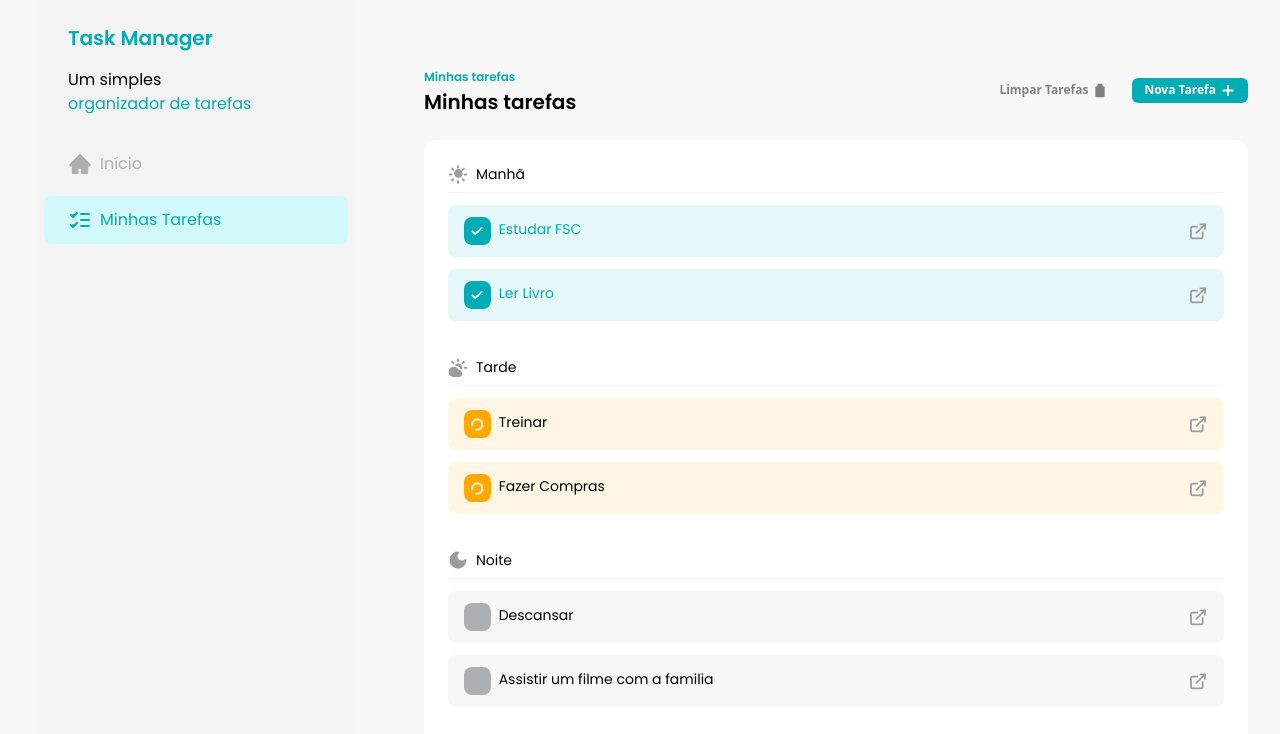
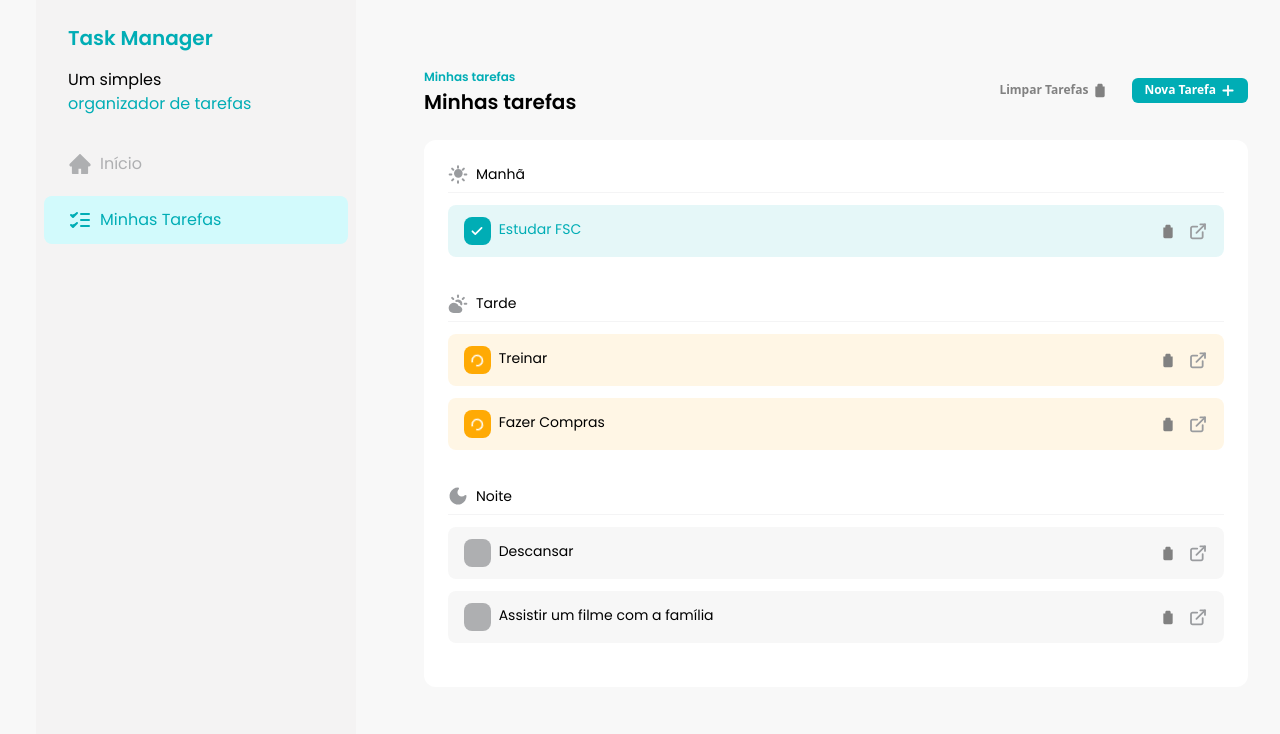
Before and after one commit to davisnz1/Task-Manager, a React (Vite) app: page / in a window 1280 px wide. Shown: the top 734 px of the page. Built offline with nearby package versions, Linux system fonts and the light colour scheme; data requests are answered from the project's data file; the HTML template or start-up script is replaced by a standard one.

Commit message:
Adicionei a funcionalidade de salvar as tasks direto no banco de dados, fazendo a permanencia delas prevalecer

```diff
--- /dev/null
+++ b/db.json
@@ -0,0 +1,39 @@
+{
+  "tasks": [
+    {
+      "id": "1",
+      "title": "Estudar FSC",
+      "description": "Estudar Para a Prova do FSC",
+      "time": "morning",
+      "status": "done"
+    },
+    {
+      "id": "3",
+      "title": "Treinar",
+      "description": "Treinar para natação",
+      "time": "afternoon",
+      "status": "in_progress"
+    },
+    {
+      "id": "4",
+      "title": "Fazer Compras",
+      "description": "Comprar os ingredientes para o jantar",
+      "time": "afternoon",
+      "status": "in_progress"
+    },
+    {
+      "id": "5",
+      "title": "Descansar",
+      "description": "Descansar",
+      "time": "evening",
+      "status": "not_started"
+    },
+    {
+      "id": "6",
+      "title": "Assistir um filme com a família",
+      "description": "Assistir filme à noite",
+      "time": "evening",
+      "status": "not_started"
+    }
+  ]
+}
--- a/src/components/TaskItem.jsx
+++ b/src/components/TaskItem.jsx
@@ -38,7 +38,7 @@ const TaskItem = ({ task, handleCheckboxClick, handleDeleteClick }) => {
         {task.title}
         <a href="#" className="flex items-center">
           <Button color="ghost" onClick={() => handleDeleteClick(task.id)}>
-            <TrashIcon className="text-transparent" />
+            <TrashIcon className="bg-transparent" />
           </Button>
           <AboutButton />
         </a>
@@ -49,7 +49,7 @@ const TaskItem = ({ task, handleCheckboxClick, handleDeleteClick }) => {
 
 TaskItem.propTypes = {
   task: PropTypes.shape({
-    id: PropTypes.number.isRequired,
+    id: PropTypes.string.isRequired,
     title: PropTypes.string.isRequired,
     description: PropTypes.string,
     time: PropTypes.oneOf(["morning", "afternoon", "evening"]).isRequired,
--- a/src/components/Tasks.jsx
+++ b/src/components/Tasks.jsx
@@ -1,23 +1,29 @@
 import PropTypes from "prop-types";
-import { useState } from "react";
+import { useEffect, useState } from "react";
 import { toast } from "sonner";
 
 import { AddIcon, Afternoon, Moon, Sun, TrashIcon } from "../assets/icons";
-import TasksConst from "../constants/tasks";
 import AddTaskDialog from "./AddTaskDialog";
 import Button from "./Button";
 import TaskItem from "./TaskItem";
 import TasksSeparator from "./TasksSeparator";
 
 const Tasks = () => {
-  const [tasks, setTasks] = useState(TasksConst);
+  const [tasks, setTasks] = useState([]);
   const [addTasksDialogIsOpen, setAddTasksDialogIsOpen] = useState(false);
 
-  const handleTaskDeleteClick = (taskId) => {
-    const newTasks = tasks.filter((task) => task.id != taskId);
-    setTasks(newTasks);
-    toast.success("Tarefa deletada com sucesso!");
-  };
+  useEffect(() => {
+    const fetchTasks = async () => {
+      const response = await fetch("http://localhost:3000/tasks", {
+        method: "GET",
+      });
+
+      const tasks = await response.json();
+      setTasks(tasks);
+    };
+
+    fetchTasks();
+  });
 
   const handleTaskCheckboxClick = (taskId) => {
     const newTask = tasks.map((task) => {
@@ -40,7 +46,29 @@ const Tasks = () => {
     setTasks(newTask);
   };
 
-  const handleAddTaskSubmit = (task) => {
+  const handleTaskDeleteClick = async (taskId) => {
+    const response = await fetch(`http://localhost:3000/tasks/${taskId}`, {
+      method: "DELETE",
+    });
+    if (!response.ok) {
+      return toast.error("Tarefa deletada com sucesso!");
+    }
+
+    const newTasks = tasks.filter((task) => task.id != taskId);
+    setTasks(newTasks);
+    toast.success("Tarefa deletada com sucesso!");
+  };
+
+  const handleAddTaskSubmit = async (task) => {
+    const response = await fetch("http://localhost:3000/tasks", {
+      method: "POST",
+      body: JSON.stringify(task),
+    });
+    if (response.ok) {
+      return toast.error("Erro ao adicionar a tarefa. Tente novamente");
+    }
+
+    console.log({ response });
     setTasks([...tasks, task]);
     toast.success("Tarefa Adicionada com Sucesso");
   };
--- a/src/constants/tasks.jsx
+++ /dev/null
@@ -1,46 +0,0 @@
-const TasksConst = [
-  {
-    id: 1,
-    title: "Estudar FSC",
-    description: "Estudar Para a Prova do FSC",
-    time: "morning",
-    status: "done",
-  },
-  {
-    id: 2,
-    title: "Ler Livro",
-    description: "Ler Livro de Matemaática",
-    time: "morning",
-    status: "done",
-  },
-  {
-    id: 3,
-    title: "Treinar",
-    description: "Treinar para natação",
-    time: "afternoon",
-    status: "in_progress",
-  },
-  {
-    id: 4,
-    title: "Fazer Compras",
-    description: "Comprar os ingredientes para o jantar",
-    time: "afternoon",
-    status: "in_progress",
-  },
-  {
-    id: 5,
-    title: "Descansar",
-    description: "Descansar",
-    time: "evening",
-    status: "not_started",
-  },
-  {
-    id: 6,
-    title: "Assistir um filme com a familia",
-    description: "Assistir filme a noite",
-    time: "evening",
-    status: "not_started",
-  },
-];
-
-export default TasksConst;
```
